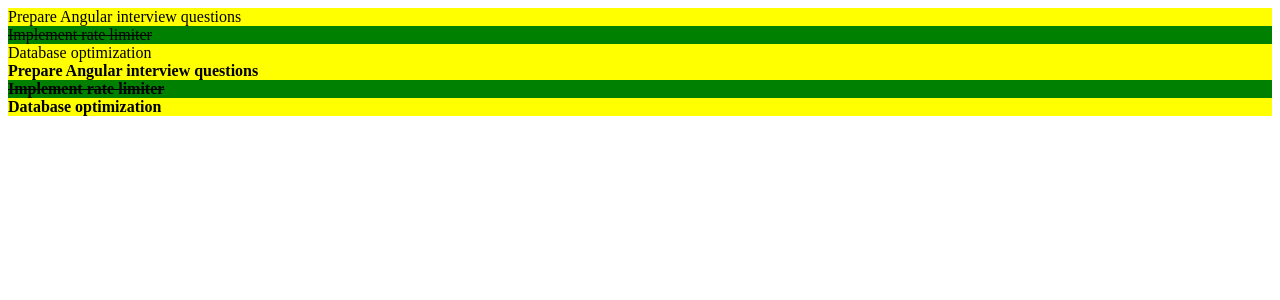
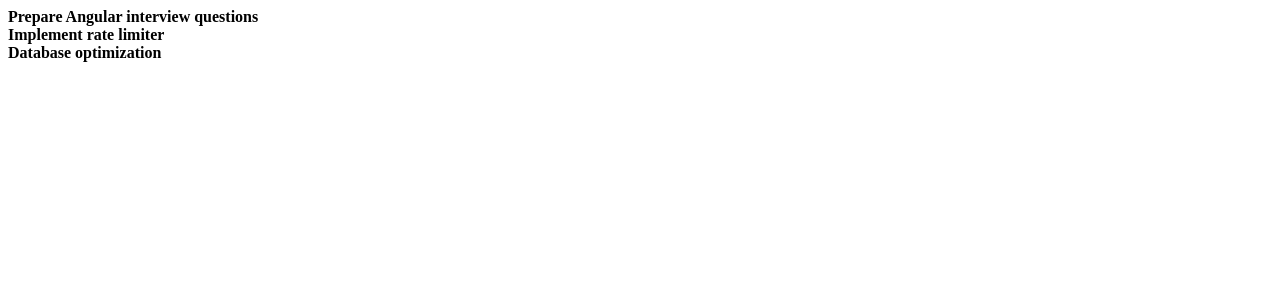
Before and after one commit to meghanadj/TodoListApp, an Angular app: page / in a window 1280 px wide. Shown: the top 300 px of the page. Built offline with nearby package versions, Linux system fonts and the light colour scheme.

Commit message:
interface segregation completed

```diff
--- /dev/null
+++ b/src/app/Interfaces/task.interface.ts
@@ -0,0 +1,15 @@
+export interface Task {
+    id?: number,
+    title?: string,
+    description?: string,
+    isCompleted?: boolean,
+    priority?: 'High' | 'Medium' | 'Low',
+    dueDate?: Date,
+    createdAt?: Date,
+    tags?: Array<string>,
+    assignedTo?: {
+        userId?: number,
+        name?: string,
+        email?: string
+    }
+}
--- a/src/app/app.component.html
+++ b/src/app/app.component.html
@@ -1,15 +1,21 @@
 <!-- structural directive -->
-<div *ngFor="let item of toDo">
+<!-- <div *ngFor="let item of toDo">
   <div class="incomplete" *ngIf="!item.isCompleted">{{item.title}}</div>
   <div class="completed" *ngIf="item.isCompleted">
     {{item.title}}
   </div>
-</div>
+</div> -->
 
 <!-- attribute directive -->
-<ng-container *ngFor="let item of toDo">
-  <!-- <div class="incomplete" *ngIf="!item.isCompleted">{{item.title}}</div> -->
+<!-- <ng-container *ngFor="let item of toDo">
   <div [ngClass]="{'completed':item.isCompleted, 'incomplete': !item.isCompleted}" [ngStyle]="{'font-weight': 'bold'}">
     {{item.title}}
   </div>
+</ng-container> -->
+
+<ng-container *ngFor="let item of toDo">
+  <!-- <div [ngClass]="{'completed':item.isCompleted, 'incomplete': !item.isCompleted}" [ngStyle]="{'font-weight': 'bold'}">
+    {{item.title}}
+  </div> -->
+  <app-task [task]="item"></app-task>
 </ng-container>
--- a/src/app/app.component.ts
+++ b/src/app/app.component.ts
@@ -1,4 +1,5 @@
 import { Component } from '@angular/core';
+import { Task } from './Interfaces/task.interface';
 
 @Component({
   selector: 'app-root',
@@ -7,15 +8,15 @@
 })
 export class AppComponent {
   title = 'MeghanaTodoList';
-  toDo = [
+  toDo: Array<Task> = [
     {
       "id": 1,
       "title": "Prepare Angular interview questions",
       "description": "Revise RxJS, lifecycle hooks, and performance optimization",
       "isCompleted": false,
       "priority": "High",
-      "dueDate": "2026-03-01T18:00:00Z",
-      "createdAt": "2026-02-25T10:30:00Z",
+      "dueDate": new Date("2026-03-01T18:00:00Z"),
+      "createdAt": new Date("2026-02-25T10:30:00Z"),
       "tags": ["Interview", "Angular"],
       "assignedTo": {
         "userId": 101,
@@ -29,8 +30,8 @@
       "description": "Add middleware-based rate limiting to API",
       "isCompleted": true,
       "priority": "Medium",
-      "dueDate": "2026-02-28T12:00:00Z",
-      "createdAt": "2026-02-20T09:00:00Z",
+      "dueDate": new Date("2026-02-28T12:00:00Z"),
+      "createdAt": new Date("2026-02-20T09:00:00Z"),
       "tags": ["Backend", "C#"],
       "assignedTo": {
         "userId": 102,
@@ -44,8 +45,8 @@
       "description": "Review indexing strategy and query performance",
       "isCompleted": false,
       "priority": "Low",
-      "dueDate": "2026-03-05T15:30:00Z",
-      "createdAt": "2026-02-22T11:45:00Z",
+      "dueDate": new Date("2026-03-05T15:30:00Z"),
+      "createdAt": new Date("2026-02-22T11:45:00Z"),
       "tags": ["SQL", "Performance"],
       "assignedTo": {
         "userId": 103,
--- a/src/app/app.module.ts
+++ b/src/app/app.module.ts
@@ -3,10 +3,12 @@
 
 import { AppRoutingModule } from './app-routing.module';
 import { AppComponent } from './app.component';
+import { TaskComponent } from './task/task.component';
 
 @NgModule({
   declarations: [
-    AppComponent
+    AppComponent,
+    TaskComponent
   ],
   imports: [
     BrowserModule,
--- /dev/null
+++ b/src/app/task/task.component.html
@@ -0,0 +1,3 @@
+<div [ngClass]="{'completed':task.isCompleted, 'incomplete': !task.isCompleted}" [ngStyle]="{'font-weight': 'bold'}">
+    {{task.title}}
+</div>
```
Also changed, not shown: src/app/task/task.component.ts (added, +11 -0 lines), src/app/task/task.component.scss (added), 1 other file (tests, documents, lock files or other folders).
